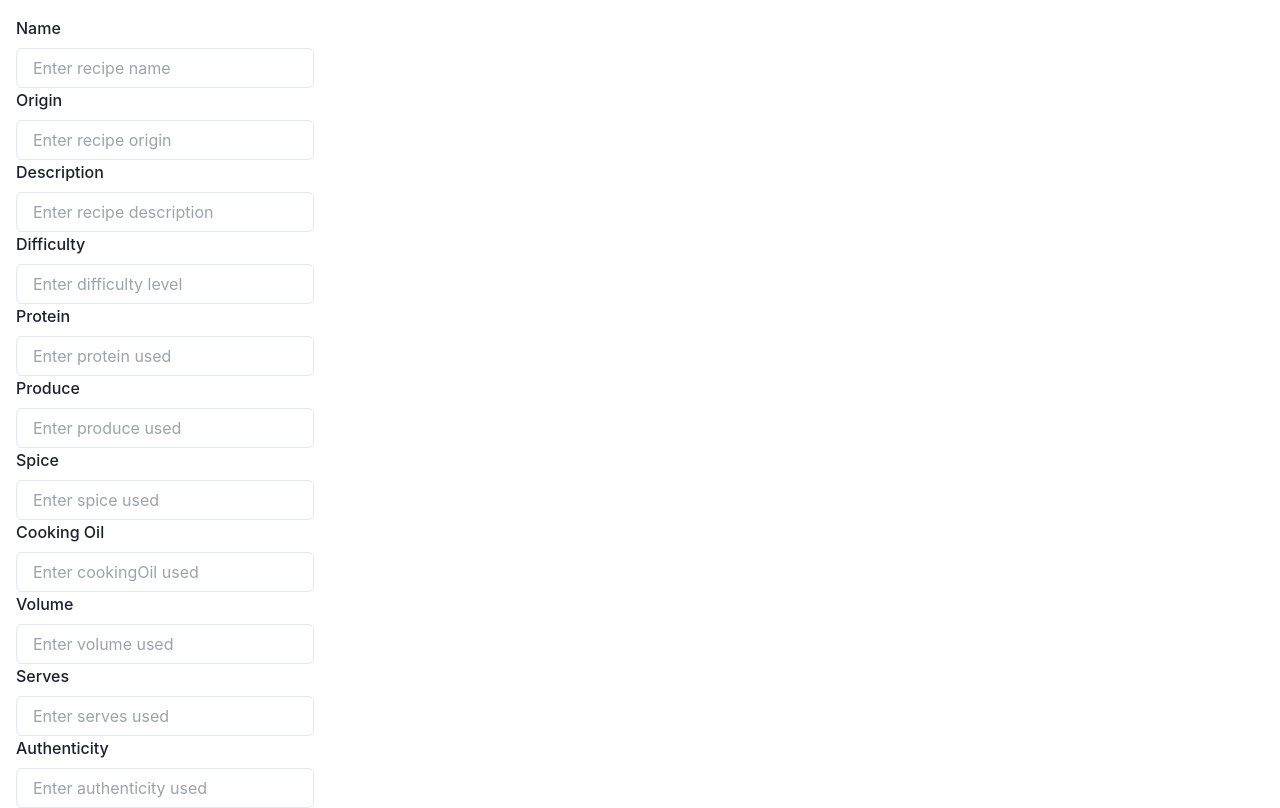
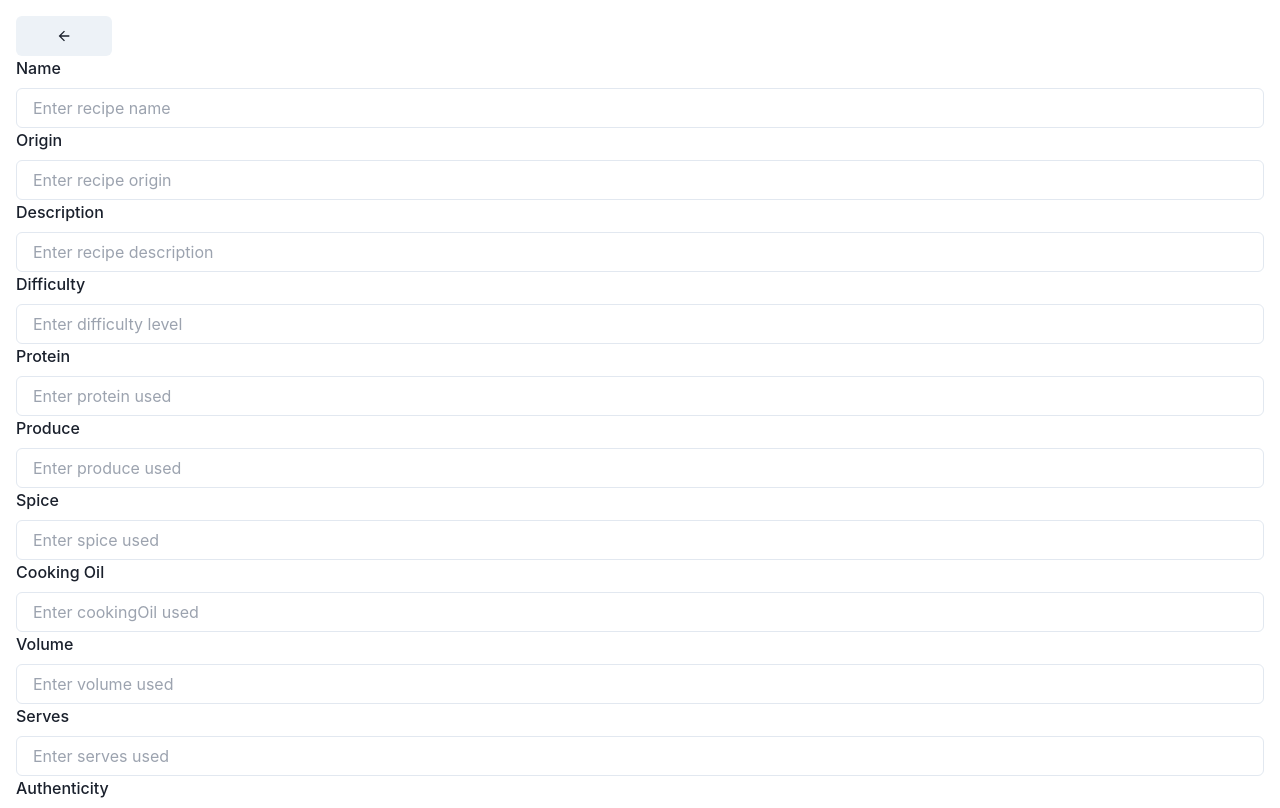
Before and after one commit to chazzaoui/diffussion-code-challenge, a Next.js app: page /create-recipe in a window 1280 px wide. Shown: the top 808 px of the page. Built offline with nearby package versions, Linux system fonts and the light colour scheme.

Commit message:
(feat): add go back option to create-recipe page

```diff
--- a/pages/create-recipe.tsx
+++ b/pages/create-recipe.tsx
@@ -8,8 +8,11 @@ import {
   NumberInputField,
   Button,
   Flex,
+  IconButton,
 } from '@chakra-ui/react';
 import { Recipe } from '@/types';
+import { ArrowBackIcon } from '@chakra-ui/icons';
+import { useRouter } from 'next/router';
 
 export default function CreateRecipe() {
   const {
@@ -17,6 +20,8 @@ export default function CreateRecipe() {
     register,
     formState: { errors, isSubmitting },
   } = useForm<Recipe>();
+
+  const route = useRouter();
 
   const onSubmit: SubmitHandler<Recipe> = async (values) => {
     try {
@@ -45,7 +50,14 @@ export default function CreateRecipe() {
   };
 
   return (
-    <Flex padding={4}>
+    <Flex flexDir={'column'} padding={4}>
+      <IconButton
+        aria-label="Return to home page"
+        onClick={() => route.push('/')}
+        width={24}
+      >
+        <ArrowBackIcon />
+      </IconButton>
       <form onSubmit={handleSubmit(onSubmit)}>
         <FormControl isInvalid={!!errors.name}>
           <FormLabel htmlFor="name">Name</FormLabel>
```
